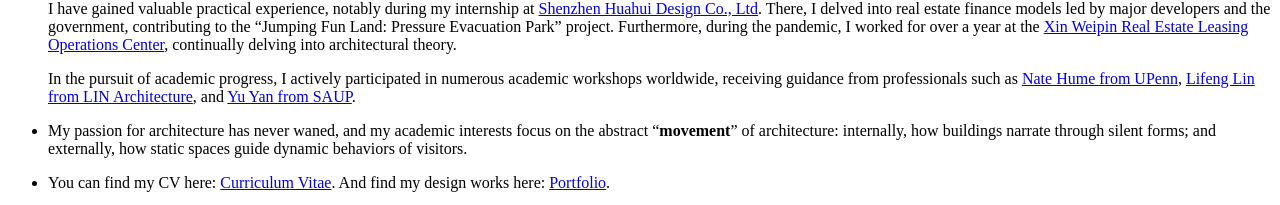
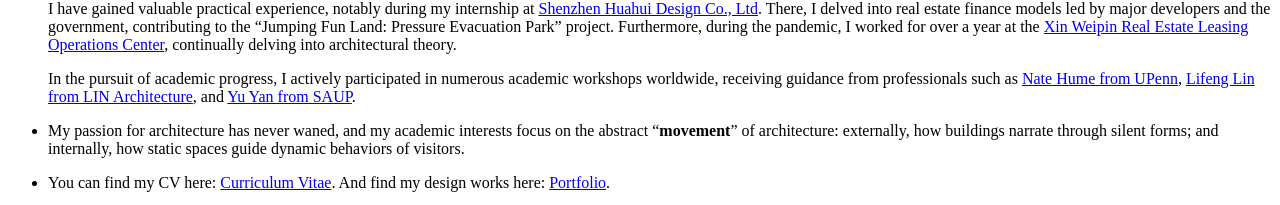
Before and after one commit to sixiong-wang/academic-page, a Jekyll site: the page built from _pages/includes/intro.md, in a window 1280 px wide. Shown: the part 853-1058 px from the top of the page. Built offline with Jekyll 4.4.1, drawn with Linux system fonts in a browser that asks for light colours; our own code applies the rules of GitHub Pages for plain Markdown files; comment, search, counter and statistics services are not loaded.

Commit message:
更改Intro文本

```diff
--- a/_pages/includes/intro.md
+++ b/_pages/includes/intro.md
@@ -6,6 +6,6 @@
     In the pursuit of academic progress, I actively participated in numerous academic workshops worldwide, receiving guidance from professionals such as [Nate Hume from UPenn](https://www.design.upenn.edu/people/nate-hume), [Lifeng Lin from LIN Architecture](https://lin.archi/about), and [Yu Yan from SAUP](https://saup.szu.edu.cn/info/1094/2367.htm).
 
 
-- My passion for architecture has never waned, and my academic interests focus on the abstract "**movement**" of architecture: internally, how buildings narrate through silent forms; and externally, how static spaces guide dynamic behaviors of visitors.
+- My passion for architecture has never waned, and my academic interests focus on the abstract "**movement**" of architecture: externally, how buildings narrate through silent forms; and internally, how static spaces guide dynamic behaviors of visitors.
 
 - You can find my CV here: [Curriculum Vitae](../academic-page/pdf/Curriculum-Vitae.pdf). And find my design works here: [Portfolio](../academic-page/pdf/Portfolio-20231231-FinalEdition-05-5.pdf).
```
